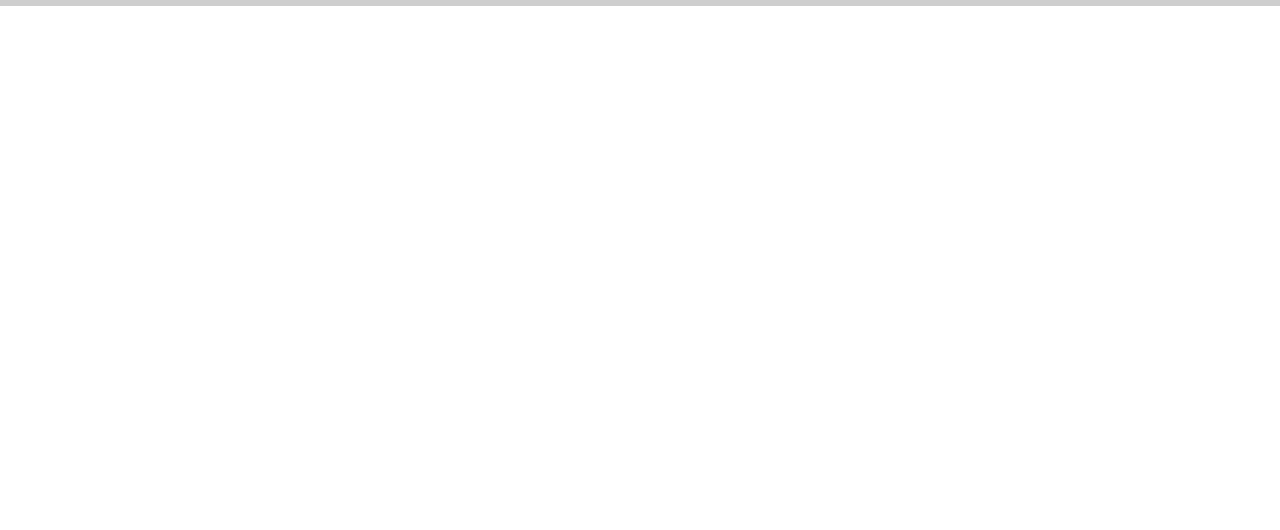
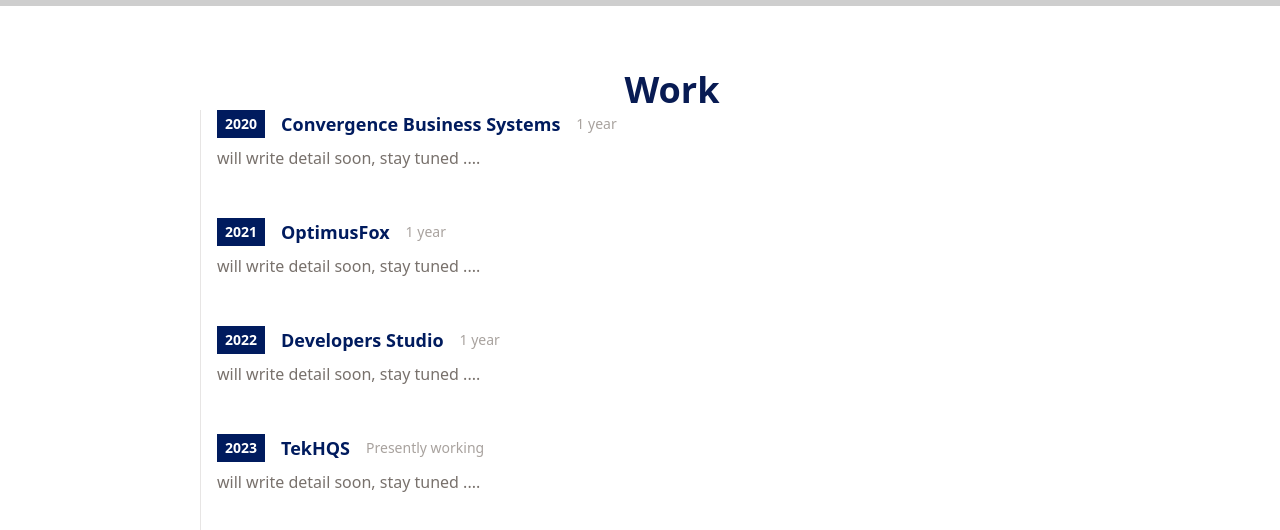
Before and after one commit to x-farzan/React-CMS, a React (Vite) app: page / in a window 1280 px wide. Shown: the part 794-1324 px from the top of the page. Before the commit the page ends 800 px from the top, so only its background shows below. Built offline with nearby package versions, Linux system fonts and the light colour scheme; grey boxes are pictures that could not be loaded.

Commit message:
Added work section and work items

```diff
--- a/src/App.jsx
+++ b/src/App.jsx
@@ -1,12 +1,13 @@
 import Main from "./components/Main";
 import Sidenav from "./components/Sidenav";
+import Work from "./components/Work";
 
 function App() {
   return (
     <>
       <Sidenav />
       <Main />
-      {/* <Work /> */}
+      <Work />
     </>
   );
 }
--- a/src/components/Work.jsx
+++ b/src/components/Work.jsx
@@ -1,11 +1,50 @@
-import React from 'react'
+import React from "react";
+import WorkItem from "./WorkItem";
 
+const data = [
+  {
+    id: "1",
+    year: "2020",
+    title: "Convergence Business Systems",
+    duration: "1 year",
+    details: "will write detail soon, stay tuned .... ",
+  },
+  {
+    id: "1",
+    year: "2021",
+    title: "OptimusFox",
+    duration: "1 year",
+    details: "will write detail soon, stay tuned .... ",
+  },
+  {
+    id: "1",
+    year: "2022",
+    title: "Developers Studio",
+    duration: "1 year",
+    details: "will write detail soon, stay tuned .... ",
+  },
+  {
+    id: "1",
+    year: "2023",
+    title: "TekHQS",
+    duration: "Presently working",
+    details: "will write detail soon, stay tuned .... ",
+  },
+];
 const Work = () => {
   return (
-    <div>
-      Work
+    <div id="work" className="max-w-[1040px] m-auto md:pl-20 p-4 py-16">
+      <h1 className="text-4xl font-bold text-center text-[#081b53]">Work</h1>
+      {data.map((item, idx) => (
+        <WorkItem
+          key={idx}
+          year={item.year}
+          title={item.title}
+          duration={item.duration}
+          details={item.details}
+        />
+      ))}
     </div>
-  )
-}
-
-export default Work
+  );
+};
+export default Work;
--- a/src/components/WorkItem.jsx
+++ b/src/components/WorkItem.jsx
@@ -1,7 +1,23 @@
 import React from "react";
 
-const WorkItem = () => {
-  return <div>WorkItem</div>;
+const WorkItem = ({ year, title, duration, details }) => {
+  return (
+    <ol className="flex flex-col md:flex-row relative border-l border-stone-200">
+      <li className="mb-10 ml-4">
+        <div />
+        <p className="flex flex-wrap gap-4 flex-row items-center justify-start text-xs md:text-sm">
+          <span className="inline-block px-2 py-1 font-semibold text-white bg-[#001b5e]">
+            {year}
+          </span>
+          <span className="text-lg font-semibold text-[#001b5e]">{title}</span>
+          <span className="my-1 text-sm font-normal leading-none text-stone-400">
+            {duration}
+          </span>
+        </p>
+        <p className="my-2 text-base font-normal text-stone-500">{details}</p>
+      </li>
+    </ol>
+  );
 };
 
 export default WorkItem;
```
